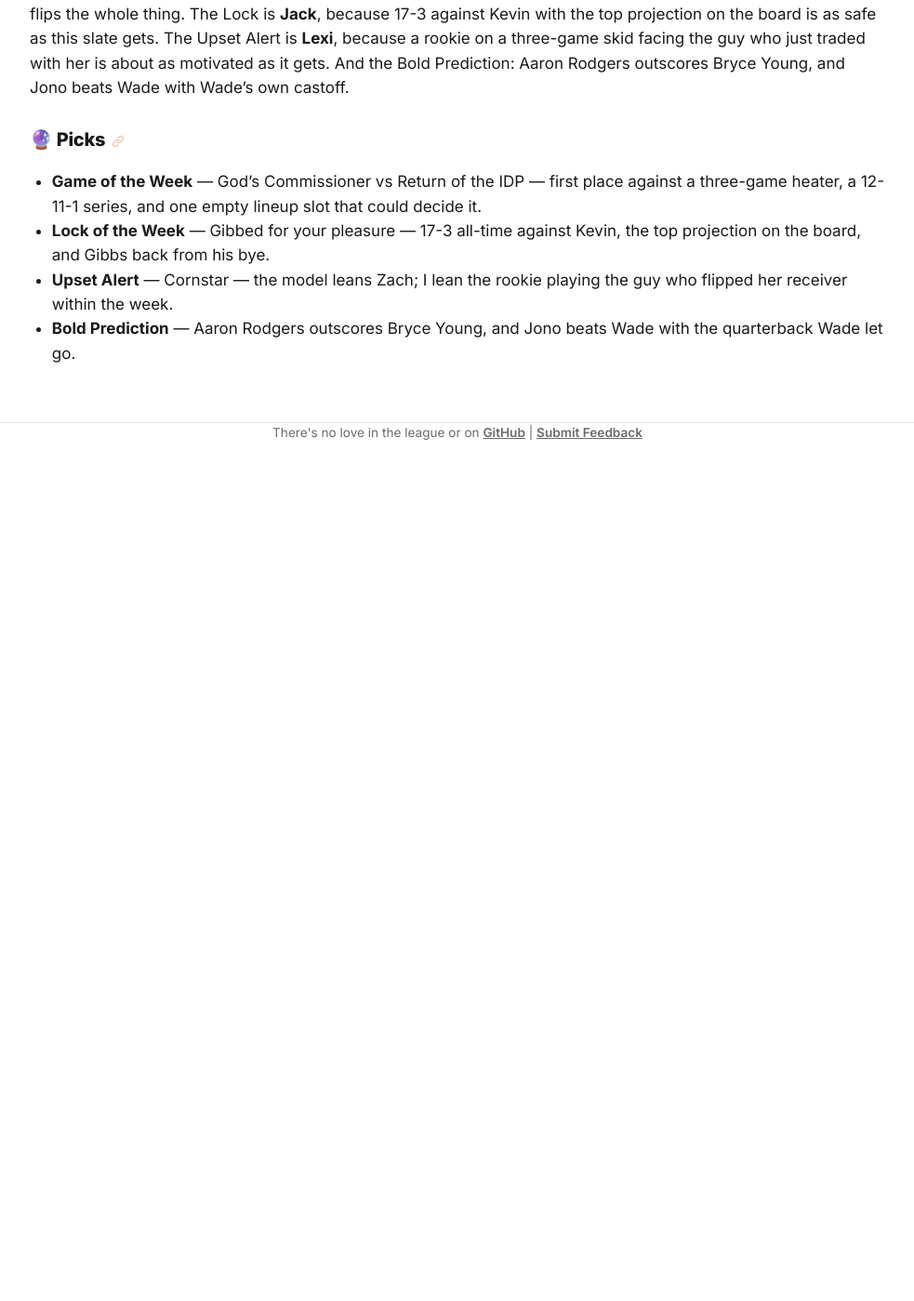
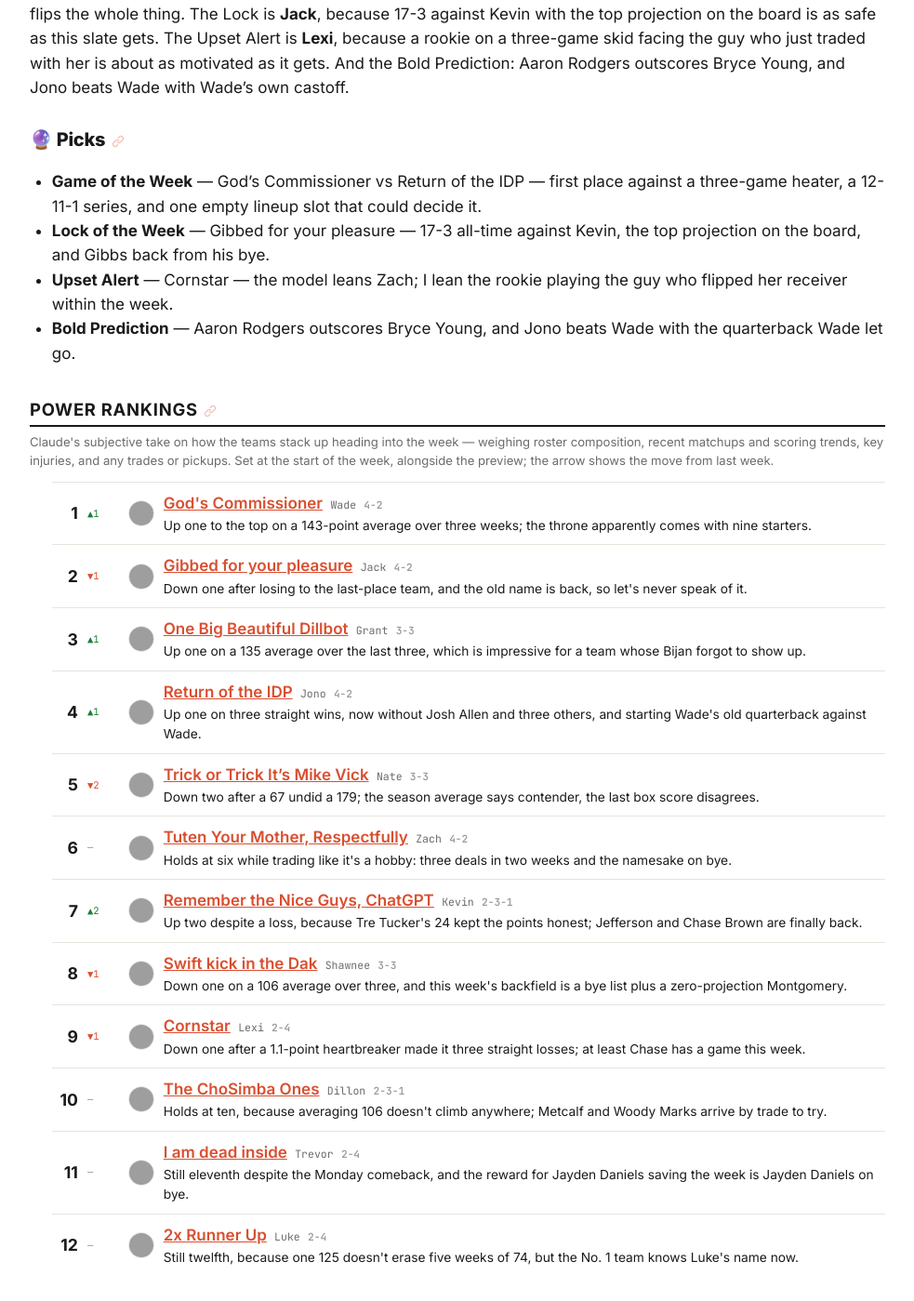
Before and after one commit to dillondrenzek/no-love-in-the-league, a Jekyll site: the page built from docs/seasons/2026/week-7.md, in a window 1280 px wide and 1400 px high, scrolled down 2677 px. Shown: the whole window at 93% size, without its empty margins (148-1131 px from the left). Built offline with Jekyll 4.4.1, drawn with Linux system fonts in a browser that asks for light colours; before the commit the page ends 3153 px from its top, so only the background shows below that; grey boxes are pictures that could not be loaded.

Commit message:
add power rankings

```diff
--- a/docs/_data/weeks.yml
+++ b/docs/_data/weeks.yml
@@ -2535,7 +2535,127 @@
   projected_at: Oct 22, 2026 · 11:48 AM PDT
   updated_at: Oct 22, 11:47 AM PDT
   current: true
-  power: []
+  power:
+  - rank: 1
+    fid: sturmanator15
+    team: God's Commissioner
+    owner: Wade
+    logo: https://g.espncdn.com/lm-static/logo-packs/core/DIS_Avengers_EndGame/DIS_Avengers_EndGame_Thanos.svg
+    record: 4-2
+    movement: 1
+    is_new: false
+    blurb: Up one to the top on a 143-point average over three weeks; the throne apparently
+      comes with nine starters.
+  - rank: 2
+    fid: jackperkins74
+    team: Gibbed for your pleasure
+    owner: Jack
+    logo: https://g.espncdn.com/lm-static/logo-packs/ffl/BoneHeads-ToddDetwiler/BoneHeads-07a.svg
+    record: 4-2
+    movement: -1
+    is_new: false
+    blurb: Down one after losing to the last-place team, and the old name is back,
+      so let's never speak of it.
+  - rank: 3
+    fid: gganoom
+    team: One Big Beautiful Dillbot
+    owner: Grant
+    logo: https://g.espncdn.com/lm-static/logo-packs/ffl/SmackTalk-LeoEspinosa/u_mad_bro-09.svg
+    record: 3-3
+    movement: 1
+    is_new: false
+    blurb: Up one on a 135 average over the last three, which is impressive for a
+      team whose Bijan forgot to show up.
+  - rank: 4
+    fid: schirmerj
+    team: Return of the IDP
+    owner: Jono
+    logo: http://a.espncdn.com/photo/2012/0907/simmons_iliustration_g_mp_640.jpg
+    record: 4-2
+    movement: 1
+    is_new: false
+    blurb: Up one on three straight wins, now without Josh Allen and three others,
+      and starting Wade's old quarterback against Wade.
+  - rank: 5
+    fid: whowonthelastsuperbowl
+    team: Trick or Trick It’s Mike Vick
+    owner: Nate
+    logo: http://orig09.deviantart.net/9f0a/f/2009/034/b/b/michael_vick__pokemon_trainer_by_o12t14a86.jpg
+    record: 3-3
+    movement: -2
+    is_new: false
+    blurb: Down two after a 67 undid a 179; the season average says contender, the
+      last box score disagrees.
+  - rank: 6
+    fid: zachzoske
+    team: Tuten Your Mother, Respectfully
+    owner: Zach
+    logo: https://www.thedrawplay.com/wp-content/uploads/2021/08/Dolphins-3.png
+    record: 4-2
+    movement: 0
+    is_new: false
+    blurb: 'Holds at six while trading like it''s a hobby: three deals in two weeks
+      and the namesake on bye.'
+  - rank: 7
+    fid: kevbots22
+    team: Remember the Nice Guys, ChatGPT
+    owner: Kevin
+    logo: http://news.images.itv.com/image/file/662476/stream_img.jpg
+    record: 2-3-1
+    movement: 2
+    is_new: false
+    blurb: Up two despite a loss, because Tre Tucker's 24 kept the points honest;
+      Jefferson and Chase Brown are finally back.
+  - rank: 8
+    fid: shawne2520997
+    team: Swift kick in the Dak
+    owner: Shawnee
+    logo: https://g.espncdn.com/lm-static/logo-packs/ffl/Talent-ChipWass/talent-russini_2.svg
+    record: 3-3
+    movement: -1
+    is_new: false
+    blurb: Down one on a 106 average over three, and this week's backfield is a bye
+      list plus a zero-projection Montgomery.
+  - rank: 9
+    fid: alexandra
+    team: Cornstar
+    owner: Lexi
+    logo: https://g.espncdn.com/lm-static/logo-packs/ffl/MickeyAndDonald-Disney/Disney-03.svg
+    record: 2-4
+    movement: -1
+    is_new: false
+    blurb: Down one after a 1.1-point heartbreaker made it three straight losses;
+      at least Chase has a game this week.
+  - rank: 10
+    fid: theoceanpulse
+    team: The ChoSimba Ones
+    owner: Dillon
+    logo: https://mystique-api.fantasy.espn.com/apis/v1/domains/lm/images/627ece00-a373-11f1-bc05-dd37ff031f6c
+    record: 2-3-1
+    movement: 0
+    is_new: false
+    blurb: Holds at ten, because averaging 106 doesn't climb anywhere; Metcalf and
+      Woody Marks arrive by trade to try.
+  - rank: 11
+    fid: purpsworth
+    team: I am dead inside
+    owner: Trevor
+    logo: https://i.pinimg.com/564x/0b/e6/03/0be603a7f804d6d4b34b6f09510859ce.jpg
+    record: 2-4
+    movement: 0
+    is_new: false
+    blurb: Still eleventh despite the Monday comeback, and the reward for Jayden Daniels
+      saving the week is Jayden Daniels on bye.
+  - rank: 12
+    fid: lukstein
+    team: 2x Runner Up
+    owner: Luke
+    logo: https://g.espncdn.com/s/ffllm/logos/TeamMascots-RobbHarskamp/Team_Mascots-08.svg
+    record: 2-4
+    movement: 0
+    is_new: false
+    blurb: Still twelfth, because one 125 doesn't erase five weeks of 74, but the
+      No. 1 team knows Luke's name now.
 2026-8:
   week: 8
   state: future
```
Also changed, not shown: data/power/2026-week-07.yml (added, +16 -0 lines).
